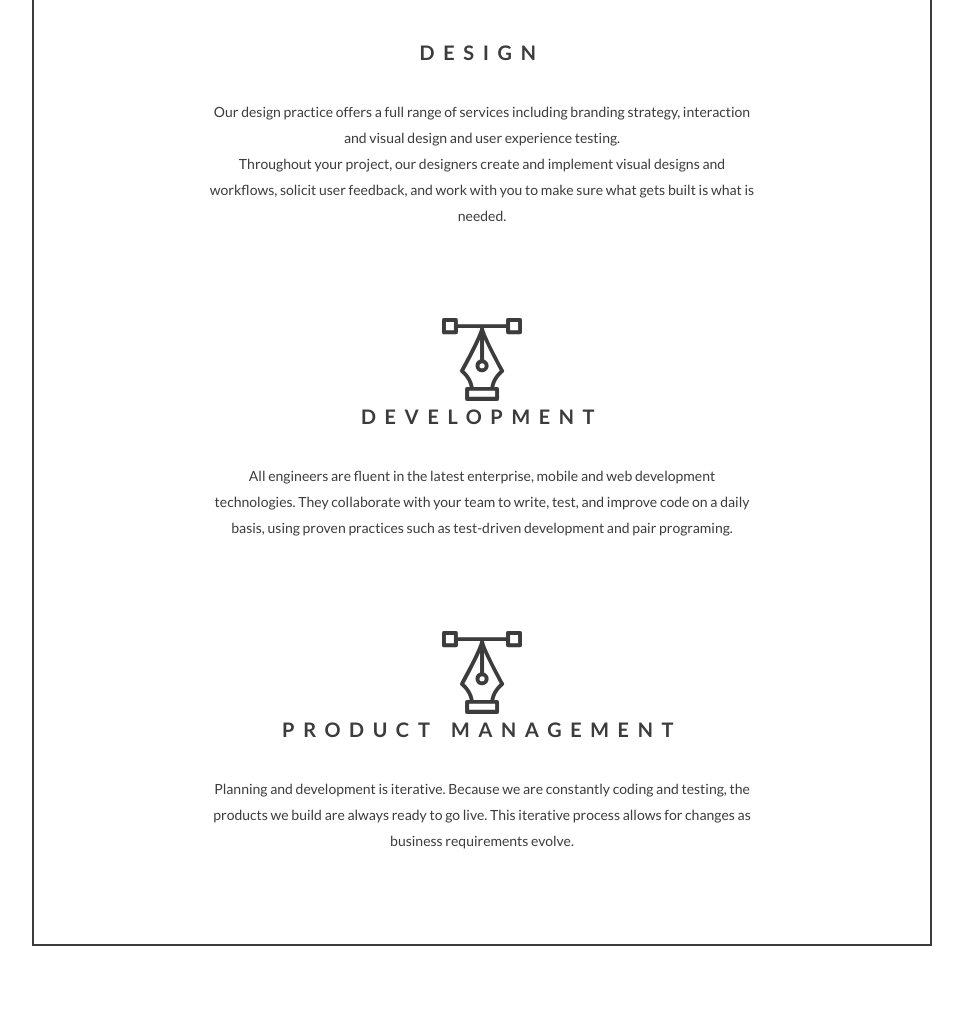
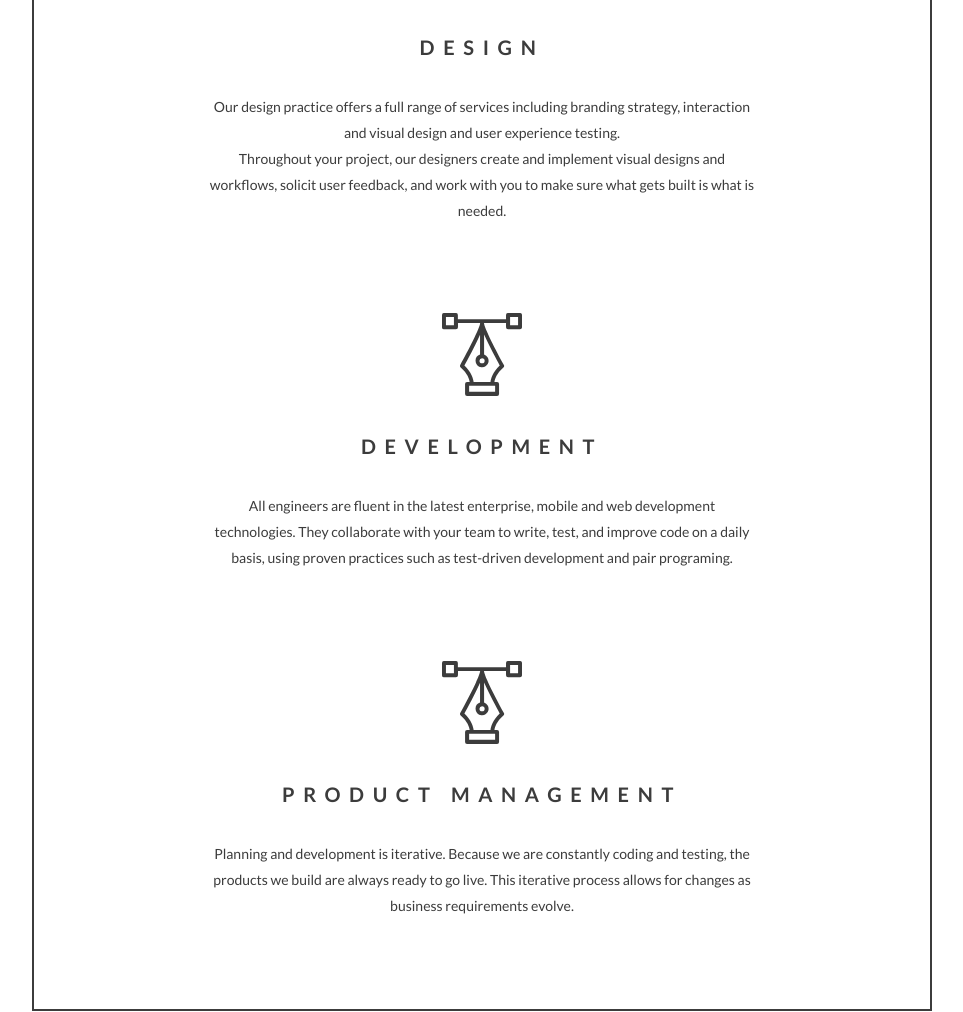
Before and after one commit to sevaslavik/lesson-11.04.2019, a plain HTML site: page index.html in a window 1280 px wide. Shown: the part 2367-3379 px from the top of the page, without its empty margins (158-1121 px from the left). Drawn offline with Linux system fonts and the light colour scheme; files whose address does not match are found by name.

Commit message:
new-section

```diff
--- a/index.html
+++ b/index.html
@@ -73,20 +73,20 @@
              <div class="section-box__conteiner">
                  <h2 class="section-box__title section-box__title--margin">WHAT WE DO</h2>
                  <img src="img/design.svg" alt="" class="section-box__pen">
-                 <h3>DESIGN</h3>
+                 <h3 class="section-box__small-title">DESIGN</h3>
                  <p class="section-box__deskription section-box__deskription--up">
                     Our design practice offers a full range of services including branding strategy,
                     interaction and visual design and user experience testing.<br>
                    Throughout your project, our designers create and implement visual designs and workflows, solicit user feedback, and work with you to make sure what gets built is what is needed.
                  </p>
                  <img src="img/design.svg" alt="" class="">
-                 <h3>Development</h3>
+                 <h3 class="section-box__small-title">Development</h3>
                  <p class="section-box__deskription  section-box__deskription--up">
                     All engineers are fluent in the latest enterprise, mobile and web development technologies.
                     They collaborate with your team to write, test, and improve code on a daily basis, using proven practices such as test-driven development and pair programing.
                  </p>
                  <img src="img/design.svg" alt="" class=" section-box__pen--last">
-                 <h3>Product Management</h3>
+                 <h3 class="section-box__small-title">Product Management</h3>
                  <p class="section-box__deskription section-box__deskription--up">
                     Planning and development is iterative. Because we are constantly coding and testing, the products we build are always ready to go live. This iterative process allows for changes as business requirements evolve.
                 </p>
--- a/scss/parts/_section-box.scss
+++ b/scss/parts/_section-box.scss
@@ -107,7 +107,7 @@
         }
 
         &--up{
-            padding-top: 35px;
+            padding-top: 0;
             padding-bottom: 90px;
             font-size: 14px;
         }
@@ -115,7 +115,12 @@
 
     &__pen {
         display: inline-block;
-        margin-bottom: 40px;
+
         padding-top: 120px;
     }
+
+    &__small-title{
+        padding-top: 35px;
+        padding-bottom: 35px;
+    }
 }
```
Also changed, not shown: css/style.css, 1 other file.
